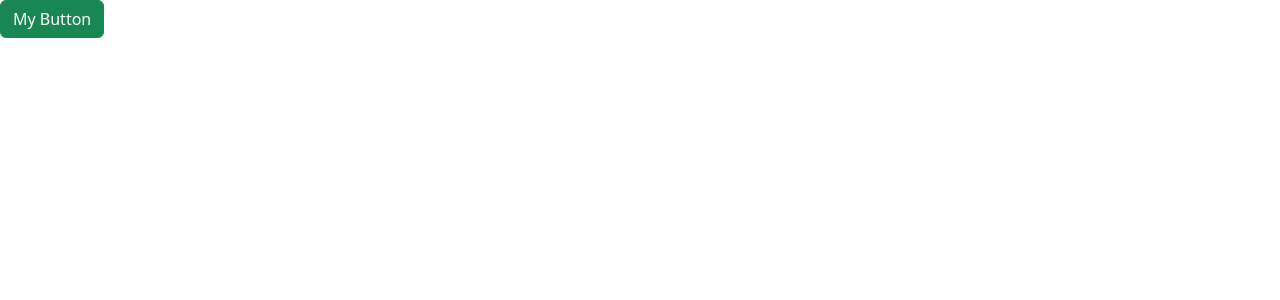
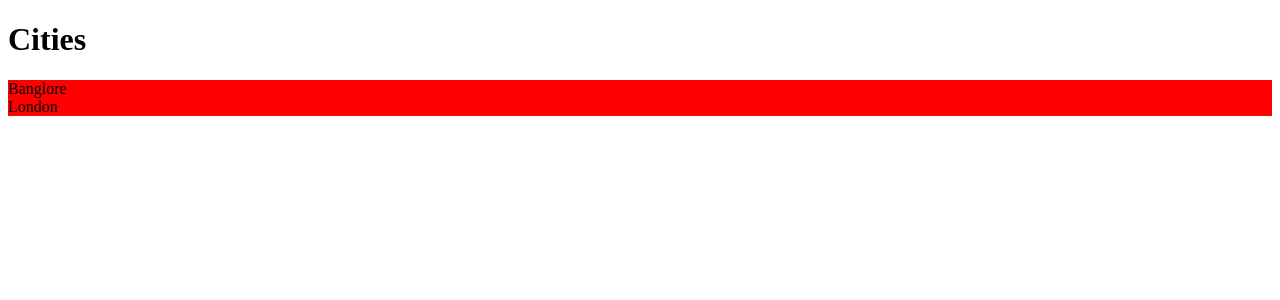
Before and after one commit to NaveenManjappa/react-playground, a React (Vite) app in the folder react-app/: page / in a window 1280 px wide. Shown: the top 300 px of the page. Built offline with nearby package versions, Linux system fonts and the light colour scheme.

Commit message:
react-app Using CSS modules for styling

```diff
--- a/react-app/src/App.css
+++ b/react-app/src/App.css
@@ -0,0 +1,3 @@
+.list-group {
+  background-color: rgb(212, 83, 83);
+}
--- a/react-app/src/App.tsx
+++ b/react-app/src/App.tsx
@@ -1,21 +1,24 @@
-import { useState } from "react";
-import Alert from "./components/Alert";
-import Button from "./components/Button";
-
+// import { useState } from "react";
+// import Alert from "./components/Alert";
+// import Button from "./components/Button";
+import ListGroup from "./components/ListGroup";
+import './App.css';
 function App() {
-  const [alertVisible, setAlertVisibility] = useState(false);
-  const handleClose = () => setAlertVisibility(false);
-
+  // const [alertVisible, setAlertVisibility] = useState(false);
+  // const handleClose = () => setAlertVisibility(false);
+  const items = ['Banglore','London'];
+  const handleSelectItem = () => console.log('item')
   return (
     <div>
-      {alertVisible && (
+      {/* {alertVisible && (
         <Alert onClose={handleClose}>
           Hello <span>World!</span>
         </Alert>
       )}
       <Button color="success" onClick={() => setAlertVisibility(true)}>
         My Button
-      </Button>
+      </Button> */}
+      <ListGroup items={items} heading="Cities" onSelectItem={handleSelectItem} />
     </div>
   );
 }
--- /dev/null
+++ b/react-app/src/components/ListGroup/ListGroup.module.css
@@ -0,0 +1,14 @@
+.list-group {
+  list-style: none;
+  padding: 0rem;
+}
+
+.list-group-item {
+display: block;
+padding: 1rem;
+border-bottom: 1px solid rgb(189, 176, 176,0.5);
+}
+
+.container {
+  background: red;
+}
--- a/react-app/src/components/ListGroup.tsx
+++ b/react-app/src/components/ListGroup/ListGroup.tsx
@@ -1,4 +1,5 @@
 import { useState } from "react";
+import styles from './ListGroup.module.css';
 
 interface Props {
   items: string[];
@@ -13,7 +14,7 @@
     <>
       <h1>{heading}</h1>
       {items.length === 0 && <p>No Items found!</p>}
-      <ul className="list-group">
+      <ul className={[styles['list-group'],styles.container].join(' ')}>
         {items.map((item, index) => (
           <li
             key={index}
--- /dev/null
+++ b/react-app/src/components/ListGroup/index.ts
@@ -0,0 +1,3 @@
+import ListGroup from './ListGroup';
+
+export default ListGroup;
--- a/react-app/src/main.tsx
+++ b/react-app/src/main.tsx
@@ -1,6 +1,6 @@
 import { StrictMode } from "react";
 import { createRoot } from "react-dom/client";
-import "bootstrap/dist/css/bootstrap.css";
+// import "bootstrap/dist/css/bootstrap.css";
 import App from "./App.tsx";
 
 createRoot(document.getElementById("root")!).render(
```
